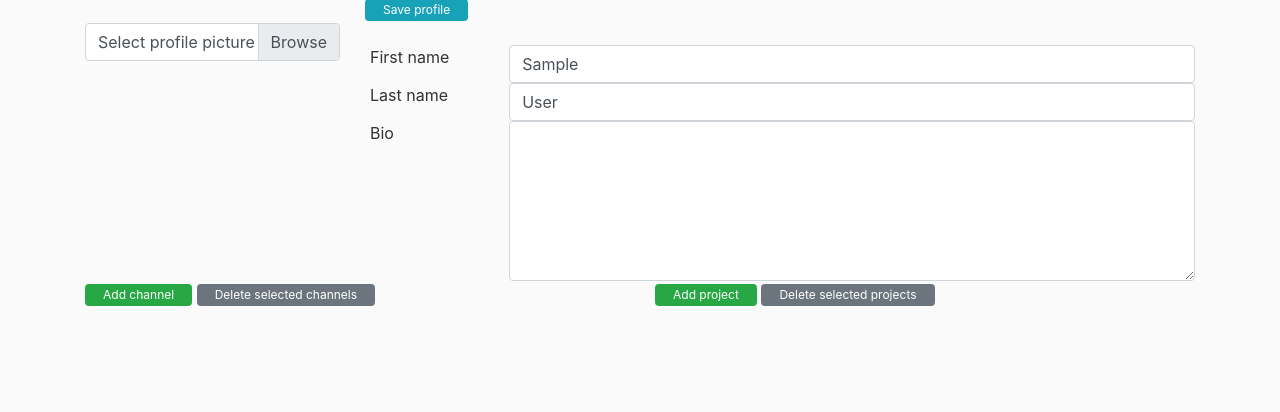
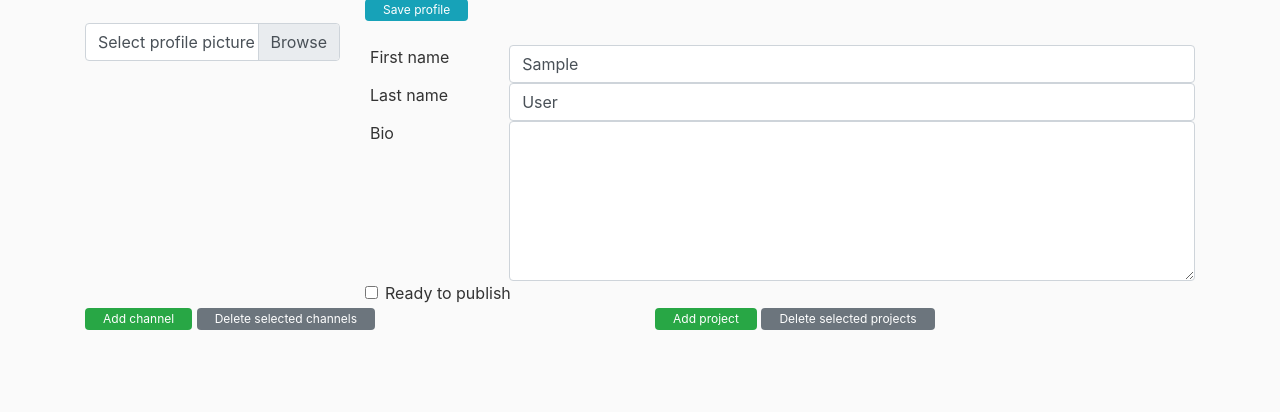
Before and after one commit to mingyyy/project_portfolio, a Django app: page /edit/ in a window 1280 px wide. Shown: the part 138-550 px from the top of the page. Run offline with Django 3.2, Linux system fonts and the light colour scheme; the visitor is signed in with stand-in values (Sample User, id 1); data that the repository does not hold is empty; some libraries are stand-ins or nearby versions.

Commit message:
Add ready to publish checkbox

```diff
--- a/app_port/templates/edit.html
+++ b/app_port/templates/edit.html
@@ -50,6 +50,20 @@
                 <div class="col-sm-10">
                     <textarea name="bio" class="form-control" style="height: 160px">{{user.profile.bio}} </textarea>
                 </div>
+            </div>
+            <div class="form-row">
+
+                <div class="form-check">
+                 {% if user.profile.ready == False %}
+                    <input class="form-check-input" type="checkbox" name="ready" value="True" id="no">
+                 {% else %}
+                    <input class="form-check-input" type="checkbox" checked name="False" value="change" id="yes">
+                 {% endif %}
+                  <label class="form-check-label" for="yes">
+                    Ready to publish
+                  </label>
+                </div>
+
             </div>
         </div>
     </div>
--- a/app_port/templates/main.html
+++ b/app_port/templates/main.html
@@ -36,8 +36,6 @@
           <div class="row">
           {% if choices %}
              {% for chosen in profile_chosen.values%}
-              {{chosen}}
-
                 {% for person in chosen%}
                     {%for p in person %}
 
--- a/app_port/views.py
+++ b/app_port/views.py
@@ -14,8 +14,8 @@ from django.core.files.base import ContentFile
 from PIL import Image
 from io import BytesIO
 from django.core.files.uploadedfile import InMemoryUploadedFile
-# from project_portfolio.settings import BASE_DIR
 import os
+
 
 @receiver(user_logged_out)
 def on_user_logged_out(sender, request, **kwargs):
@@ -26,9 +26,9 @@ def main(request):
     prof=Profile.objects.filter(ready=True) # Query_set
     tag = Tag.objects.all()
     choices = {}
-    profile_set, project_set, userids, readylist = [],[],[],[]
+    profile_set, project_set, userids, readylist = [], [], [], []
     # collect id for ready is True
-    if not prof:
+    if prof:
         for x in prof:
             readylist.append(x.user.id)
 
@@ -52,6 +52,7 @@ def main(request):
             selected_tags = Tag.objects.filter(name=s)
             for t in selected_tags:
                 for v in t.users.all().values():
+
                     if v["id"] in readylist:
                         if len(profile_set) == 0:
                             userids.append(v["id"])
@@ -89,6 +90,11 @@ def edit(request):
     user = request.user
 
     def save_profile(request, user):
+        try:
+            user.profile.ready=request.POST["ready"]
+        except:
+            user.profile.ready = False
+
         user.first_name = request.POST["first_name"]
         user.last_name = request.POST["last_name"]
         user.profile.bio = request.POST["bio"]
@@ -108,7 +114,6 @@ def edit(request):
                 project.url = request.POST.getlist(key)[1]
                 project.description = request.POST.getlist(key)[2]
                 project.save()
-
 
     if request.method == 'POST':
         save_profile(request, user)
@@ -137,7 +142,8 @@ def edit(request):
         elif "picture" in request.FILES:
             #delete existing picture:
             filename = "userID" + str(user.id)
-            path_old_picture = user.profile.picture.path
+            if user.profile.picture:
+                path_old_picture = user.profile.picture.path
 
             #open the new picture
             fin1 = Image.open(request.FILES['picture'])
@@ -168,10 +174,12 @@ def edit(request):
             fin2.save(fp=img_io, format="JPEG")
             image = ContentFile(img_io.getvalue())
             user.profile.picture.save(filename, InMemoryUploadedFile(image, None,"image name2",'image/jpeg',image.tell,None))
-            try:
-                os.remove(path_old_picture)
-            except FileNotFoundError:
-                pass
+
+            if not user.profile.picture:
+                try:
+                    os.remove(path_old_picture)
+                except FileNotFoundError:
+                    pass
 
 
     channels = Channel.objects.filter(userID=user.id)
@@ -182,6 +190,6 @@ def edit(request):
     context["projects"]=projects
     context["user"]=user
     context["tags"]=tags
-    print(user.id)
+    # print(user.id)
 
     return render(request, "edit.html", context)
```
Also changed, not shown: app_user/views.py (+1 -6 lines).
